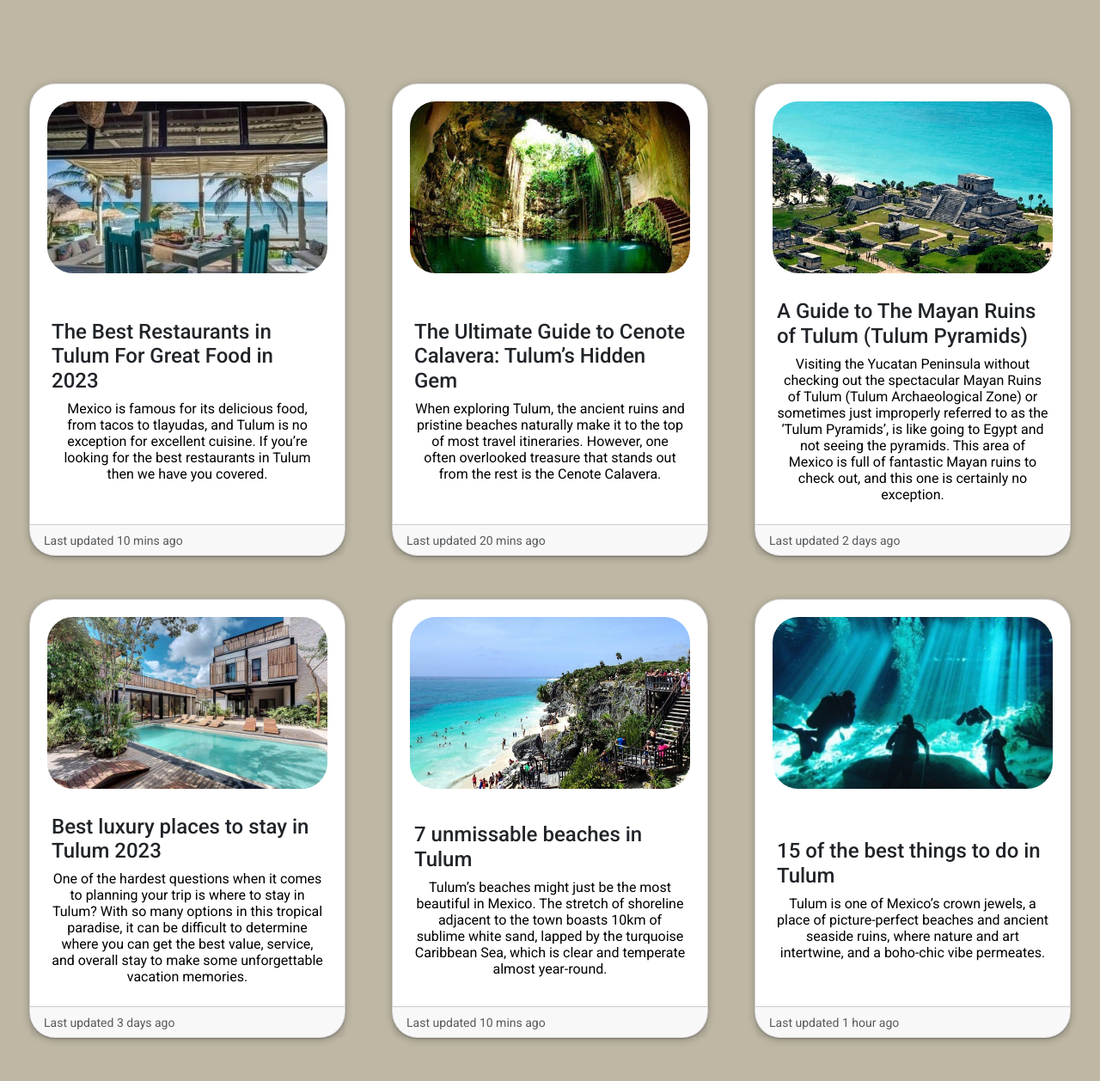
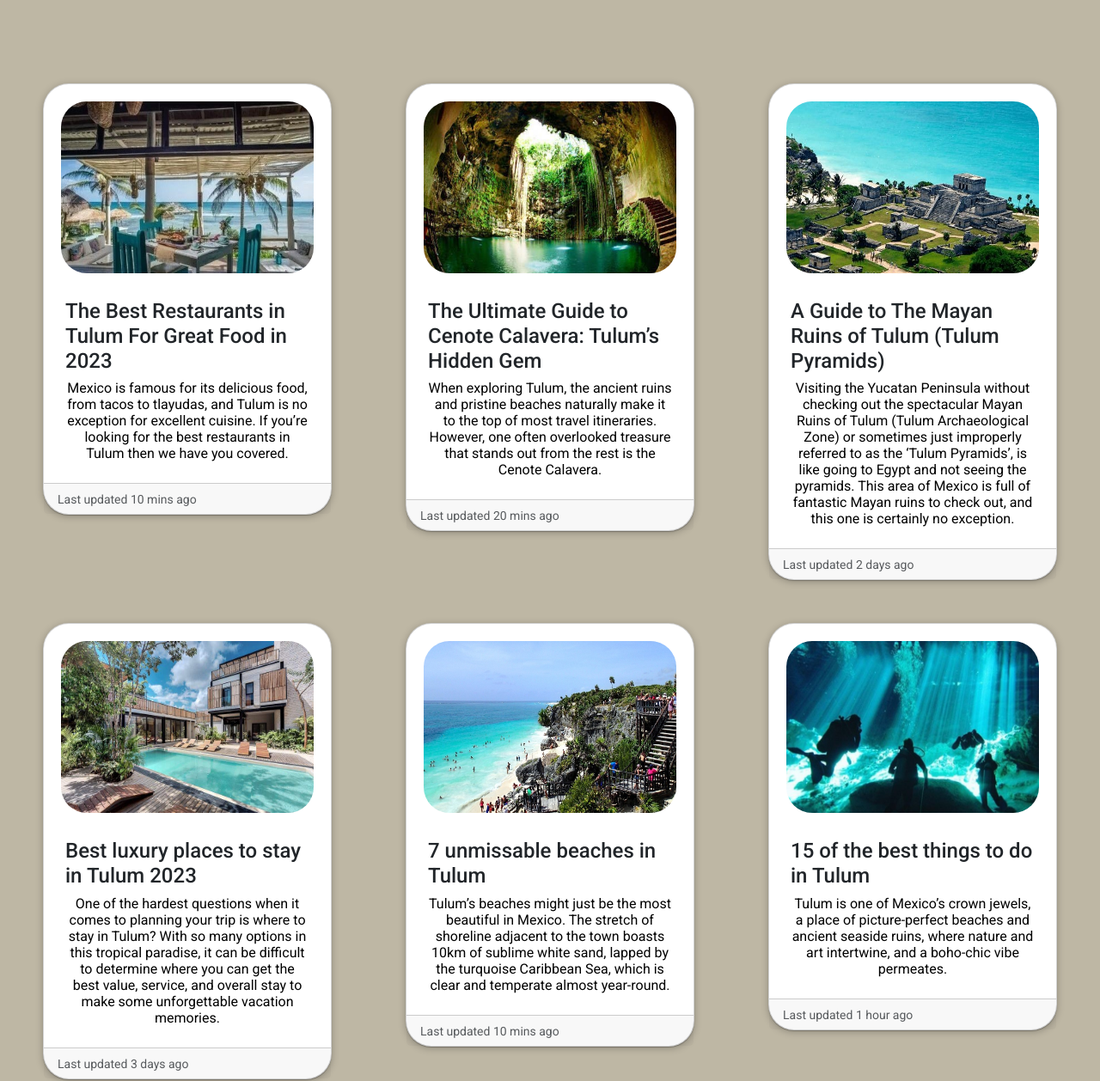
Before and after one commit to florenciacu/Desarrollo-web, a website: page pages/thingsto-do.html in a window 1280 px wide. Shown: the part 322-1580 px from the top of the page at 86% size. Drawn offline with nearby package versions, Linux system fonts and the light colour scheme; a web font is replaced by a local one.

Commit message:
cambios en cards

```diff
--- a/pages/thingsto-do.html
+++ b/pages/thingsto-do.html
@@ -83,7 +83,7 @@
       <div class="container-fluid">
       <div class="cards-things">
         <div class="col">
-            <div class="card h-100" style="width: 23rem;">
+            <div class="card" style="width: 21rem;">
       <img src="../img/blogresto.jpg" class="card-img-top" alt="Best Restaurants">
       <div class="card-body">
         <h3 class="card-title">The Best Restaurants in Tulum For Great Food in 2023</h3>
@@ -95,7 +95,7 @@
     </div>
   </div>
   <div class="col">
-    <div class="card h-100" style="width: 23rem;">
+    <div class="card" style="width: 21rem;">
       <img src="../img/cenote.jpg" class="card-img-top" alt="Cenote">
       <div class="card-body">
         <h3 class="card-title">The Ultimate Guide to Cenote Calavera: Tulum’s Hidden Gem</h3>
@@ -107,7 +107,7 @@
     </div>
   </div>
   <div class="col">
-    <div class="card h-100" style="width: 23rem;">
+    <div class="card" style="width: 21rem;">
       <img src="../img/chiquitadelasruinas.jpg" class="card-img-top" alt="Tulum Pyramids">
       <div class="card-body">
         <h3 class="card-title">A Guide to The Mayan Ruins of Tulum (Tulum Pyramids)</h3>
@@ -119,7 +119,7 @@
     </div>
   </div>
     <div class="col">
-      <div class="card h-100" style="width: 23rem;">
+      <div class="card" style="width: 21rem;">
         <img src="../img/blog3.jpeg" class="card-img-top" alt="Best luxury places to stay in Tulum">
         <div class="card-body">
           <h3 class="card-title">Best luxury places to stay in Tulum 2023</h3>
@@ -131,7 +131,7 @@
       </div>
     </div>
     <div class="col">
-      <div class="card h-100" style="width: 23rem;">
+      <div class="card" style="width: 21rem;">
         <img src="../img/blog2.jpg" class="card-img-top" alt="7 unmissable beaches in Tulum">
         <div class="card-body">
           <h3 class="card-title">7 unmissable beaches in Tulum</h3>
@@ -143,7 +143,7 @@
       </div>
     </div>
     <div class="col">
-      <div class="card h-100" style="width: 23rem;">
+      <div class="card" style="width: 21rem;">
         <img src="../img/diving2.jpg" class="card-img-top" alt="15 of the best things to do in Tulum">
         <div class="card-body">
           <h3 class="card-title">15 of the best things to do in Tulum</h3>
```
